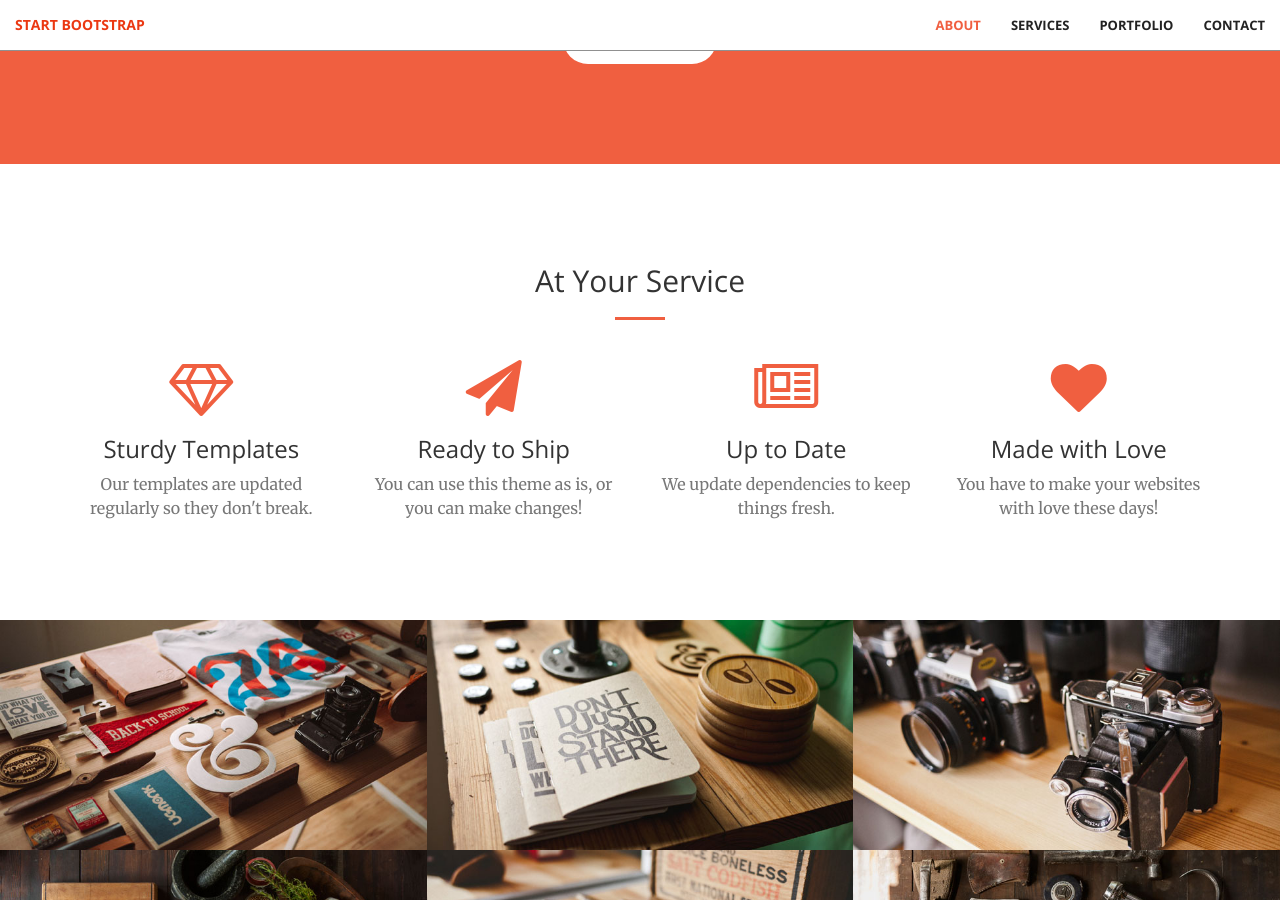
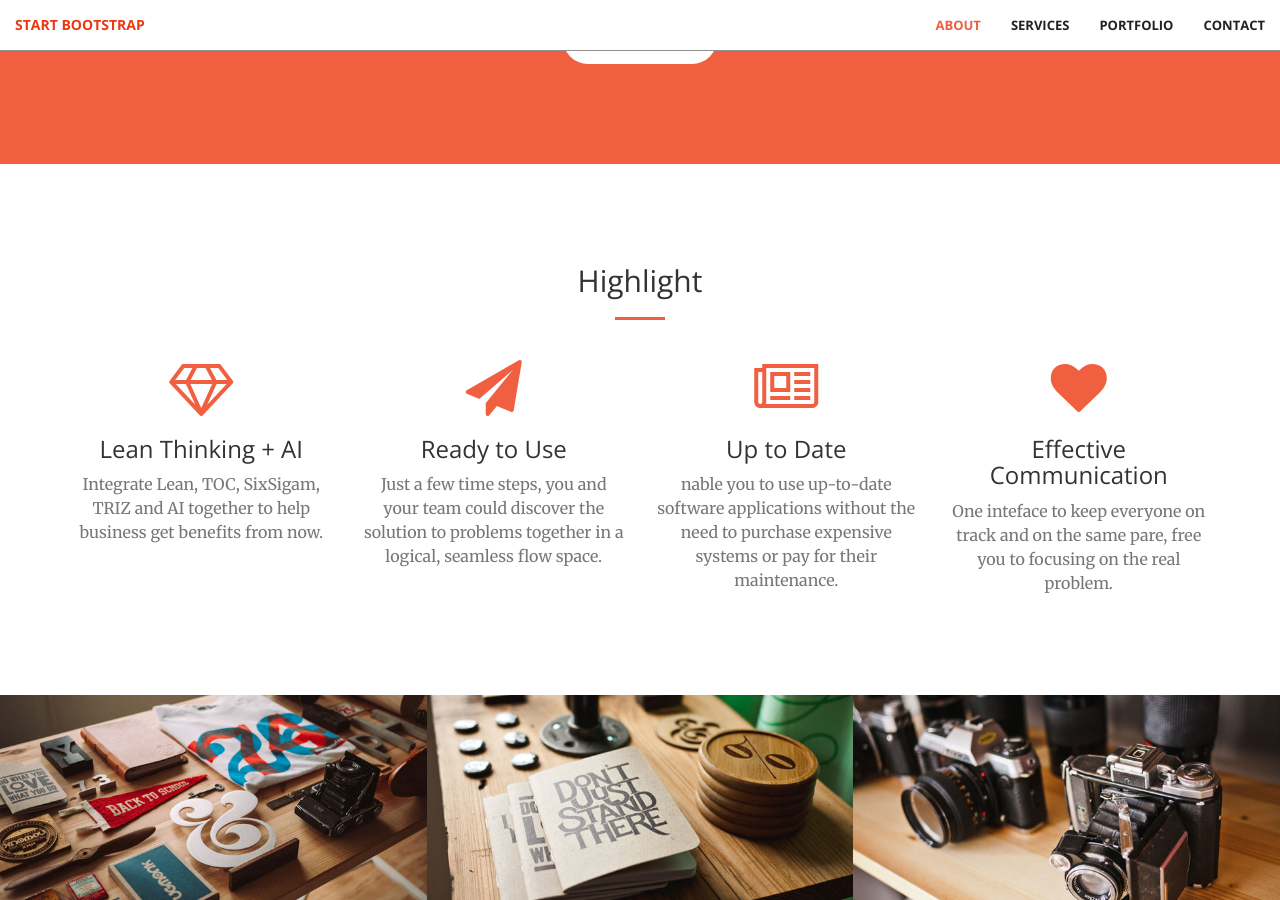
Before and after one commit to davidwei33li/kk33, a Jekyll site: the page built from index.html, in a window 1280 px wide and 900 px high, scrolled down 1130 px. Built offline with Jekyll 4.4.1, drawn with Linux system fonts in a browser that asks for light colours.

Commit message:
Update services.html

```diff
--- a/_includes/services.html
+++ b/_includes/services.html
@@ -2,7 +2,7 @@
     <div class="container">
         <div class="row">
             <div class="col-lg-12 text-center">
-                <h2 class="section-heading">At Your Service</h2>
+                <h2 class="section-heading">Highlight</h2>
                 <hr class="primary">
             </div>
         </div>
@@ -12,29 +12,29 @@
             <div class="col-lg-3 col-md-6 text-center">
                 <div class="service-box">
                     <i class="fa fa-4x fa-diamond wow bounceIn text-primary"></i>
-                    <h3>Sturdy Templates</h3>
-                    <p class="text-muted">Our templates are updated regularly so they don't break.</p>
+                    <h3>Lean Thinking + AI</h3>
+                    <p class="text-muted">Integrate Lean, TOC, SixSigam, TRIZ and AI together to help business get benefits from now.</p>
                 </div>
             </div>
             <div class="col-lg-3 col-md-6 text-center">
                 <div class="service-box">
                     <i class="fa fa-4x fa-paper-plane wow bounceIn text-primary" data-wow-delay=".1s"></i>
-                    <h3>Ready to Ship</h3>
-                    <p class="text-muted">You can use this theme as is, or you can make changes!</p>
+                    <h3>Ready to Use</h3>
+                    <p class="text-muted">Just a few time steps, you and your team could discover the solution to problems together in a logical, seamless flow space.</p>
                 </div>
             </div>
             <div class="col-lg-3 col-md-6 text-center">
                 <div class="service-box">
                     <i class="fa fa-4x fa-newspaper-o wow bounceIn text-primary" data-wow-delay=".2s"></i>
                     <h3>Up to Date</h3>
-                    <p class="text-muted">We update dependencies to keep things fresh.</p>
+                    <p class="text-muted">nable you to use up-to-date software applications without the need to purchase expensive systems or pay for their maintenance.</p>
                 </div>
             </div>
             <div class="col-lg-3 col-md-6 text-center">
                 <div class="service-box">
                     <i class="fa fa-4x fa-heart wow bounceIn text-primary" data-wow-delay=".3s"></i>
-                    <h3>Made with Love</h3>
-                    <p class="text-muted">You have to make your websites with love these days!</p>
+                    <h3>Effective Communication</h3>
+                    <p class="text-muted">One inteface to keep everyone on track and on the same pare, free you to focusing on the real problem.</p>
                 </div>
             </div>
         </div>
```
